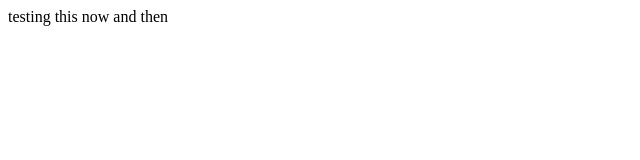
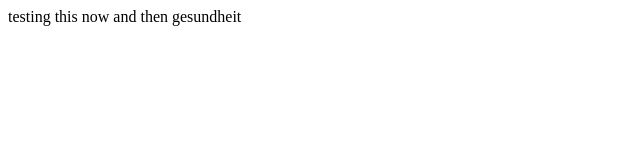
Before and after one commit to vijay7979/testy, a plain HTML site: page hello.html in a window 1280 px wide. Shown: the full height of the page, 0-640 px from the left. Drawn offline with Linux system fonts and the light colour scheme.

Commit message:
Update hello.html

```diff
--- a/hello.html
+++ b/hello.html
@@ -5,6 +5,6 @@
 	<title>my webpage</title>
 </head>
 <body>
-	testing this now and then
+	testing this now and then gesundheit
 </body>
 </html>
```
